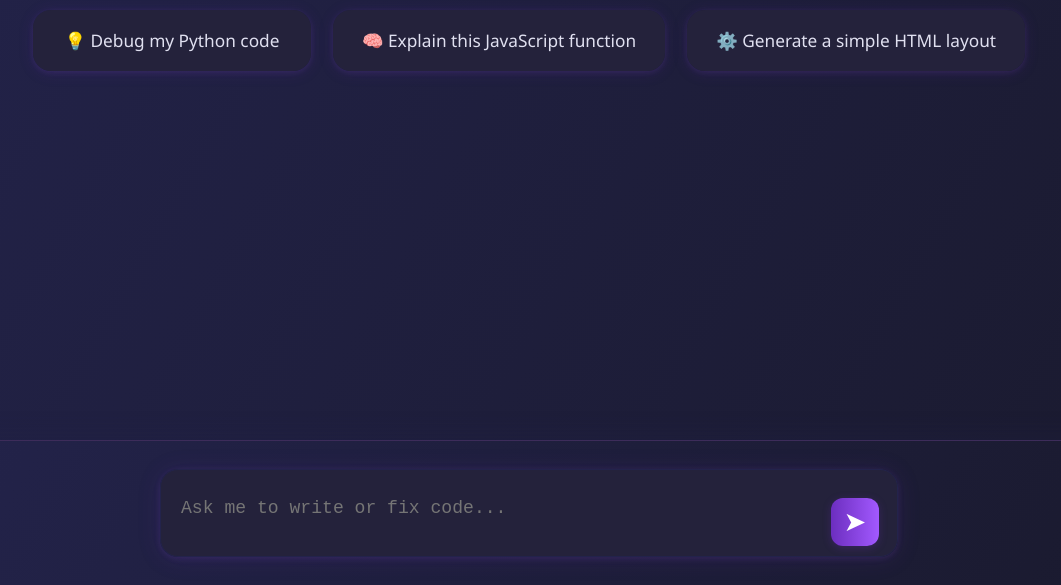
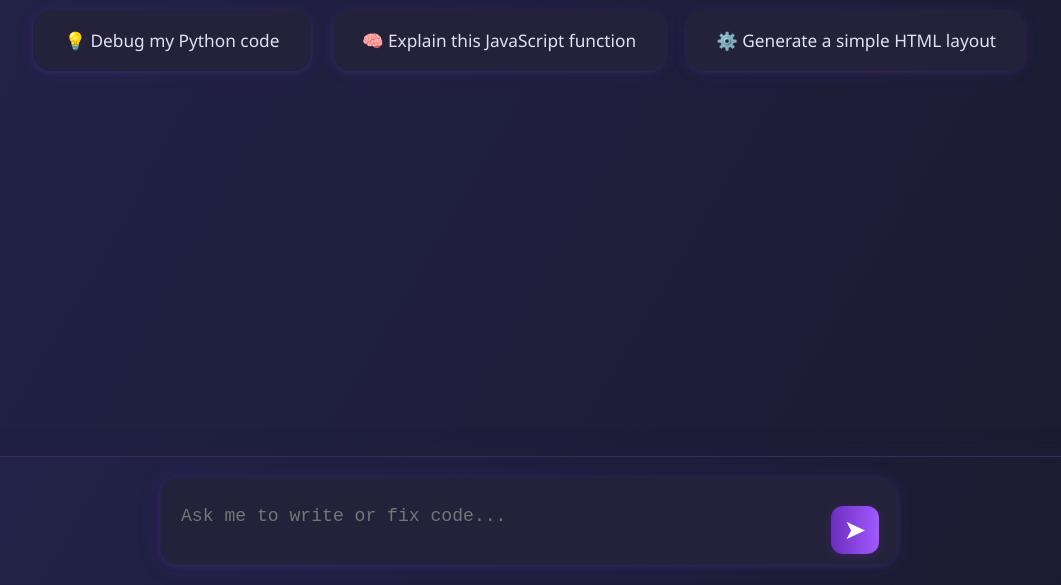
Before and after one commit to itzlewmitha/Hela-Code, a plain HTML site: page chat.html in a window 1280 px wide. Shown: the part 215-800 px from the top of the page, without its empty margins (111-1172 px from the left). Drawn offline with Linux system fonts and the light colour scheme.

Commit message:
Update style.css

```diff
--- a/style.css
+++ b/style.css
@@ -212,15 +212,15 @@ body {
 /* Chat input bar at bottom - ChatGPT style */
 .chat-input-bar {
   position: fixed;
+  bottom: 0;
   left: 0;
-  bottom: 0;
-  width: 100vw;
+  width: 100%;
   background: linear-gradient(120deg, #23234b 0%, #1a1a2e 100%);
   box-shadow: 0 -2px 24px #23234b44;
   display: flex;
   align-items: center;
   justify-content: center;
-  padding: 28px 0 28px 0;
+  padding: 20px 0;
   z-index: 10;
   border-top: 1.5px solid #3d2c5a;
 }
```
